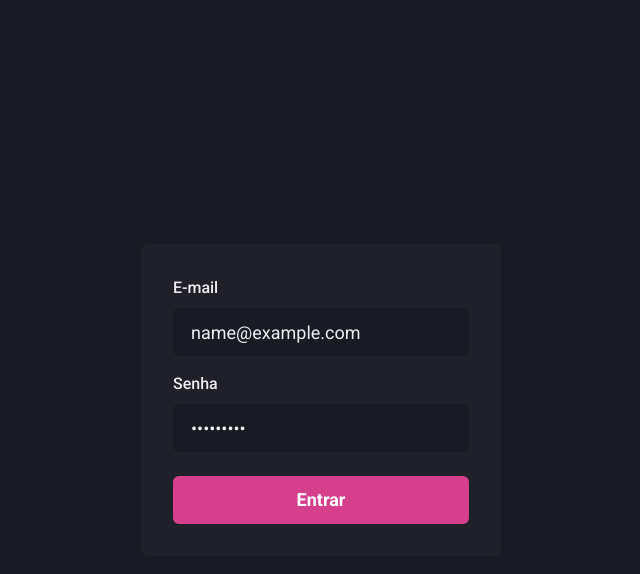
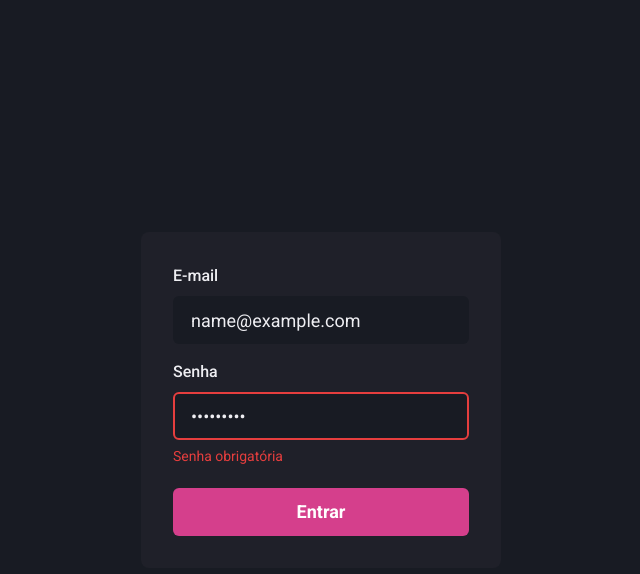
Before and after one commit to yuriqpaiva/dashgo, a Next.js app: page / in a window 1280 px wide. Both pictures are taken after typing "name@example.com", "Sample123" into the empty fields and a click on the button "Entrar". Shown: the top 574 px of the page, without its empty margins (319-959 px from the left). Built offline with nearby package versions, Linux system fonts and the light colour scheme.

Commit message:
Handle with login form erros with yup

```diff
--- a/package.json
+++ b/package.json
@@ -13,6 +13,7 @@
     "@chakra-ui/react": "^2.2.4",
     "@emotion/react": "^11.9.3",
     "@emotion/styled": "^11.9.3",
+    "@hookform/resolvers": "^2.9.6",
     "apexcharts": "^3.35.3",
     "framer-motion": "^6.5.1",
     "next": "12.2.2",
@@ -20,7 +21,8 @@
     "react-apexcharts": "^1.4.0",
     "react-dom": "18.2.0",
     "react-hook-form": "^7.33.1",
-    "react-icons": "^4.4.0"
+    "react-icons": "^4.4.0",
+    "yup": "^0.32.11"
   },
   "devDependencies": {
     "@types/node": "^18.0.4",
--- a/src/components/Form/Input.tsx
+++ b/src/components/Form/Input.tsx
@@ -1,22 +1,25 @@
 import {
   FormControl,
+  FormErrorMessage,
   FormLabel,
   Input as ChakraInput,
   InputProps as ChakraInputProps,
 } from "@chakra-ui/react";
 import { forwardRef, ForwardRefRenderFunction } from "react";
+import { FieldError } from "react-hook-form";
 
 interface InputProps extends ChakraInputProps {
   name: string;
   label?: string;
+  error?: FieldError;
 }
 
 const InputBase: ForwardRefRenderFunction<HTMLInputElement, InputProps> = (
-  { name, label, ...rest }: InputProps,
+  { name, label, error, ...rest }: InputProps,
   ref
 ) => {
   return (
-    <FormControl>
+    <FormControl isInvalid={!!error}>
       {!!label && <FormLabel htmlFor={name}>{label}</FormLabel>}
 
       <ChakraInput
@@ -24,12 +27,14 @@
         name={name}
         focusBorderColor="pink.500"
         bgColor="gray.900"
+        onInvalid={undefined}
         variant="filled"
         _hover={{ bgColor: "gray.900" }}
         size="lg"
         ref={ref}
         {...rest}
       />
+      {!!error && <FormErrorMessage>{error.message}</FormErrorMessage>}
     </FormControl>
   );
 };
--- a/src/pages/index.tsx
+++ b/src/pages/index.tsx
@@ -1,14 +1,27 @@
 import { Flex, Button, Stack } from "@chakra-ui/react";
 import { Input } from "../components/Form/Input";
 import { FieldValues, SubmitHandler, useForm } from "react-hook-form";
+import * as yup from "yup";
+import { yupResolver } from "@hookform/resolvers/yup";
 
 type SignInFormData = {
   email: string;
   password: string;
 };
 
+const signInFormSchema = yup.object().shape({
+  email: yup.string().required("E-mail obrigatório").email("E-mail inválido"),
+  password: yup.string().required("Senha obrigatória"),
+});
+
 export default function SignIn() {
-  const { register, handleSubmit, formState } = useForm<SignInFormData>();
+  const { register, handleSubmit, formState } = useForm<SignInFormData>({
+    resolver: yupResolver(signInFormSchema),
+  });
+
+  const { errors } = formState;
+
+  console.log(errors);
 
   const handleSignIn: SubmitHandler<SignInFormData> = async (values) => {
     await new Promise((resolve) => setTimeout(resolve, 2000));
@@ -30,9 +43,15 @@
           <Input
             type="email"
             label="E-mail"
-            {...register("email", { required: true })}
+            error={errors?.email}
+            {...register("email")}
           />
-          <Input name="senha" type="password" label="Senha" />
+          <Input
+            name="senha"
+            type="password"
+            label="Senha"
+            error={errors.password}
+          />
         </Stack>
         <Button
           type="submit"
```
Also changed, not shown: 1 other file (tests, documents, lock files or other folders).
